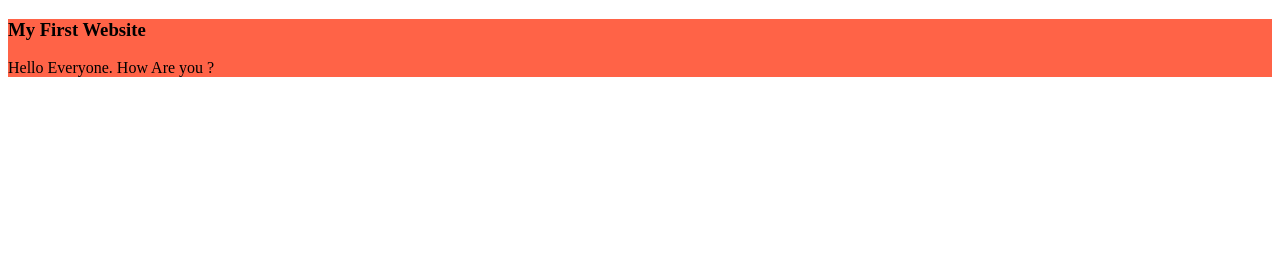
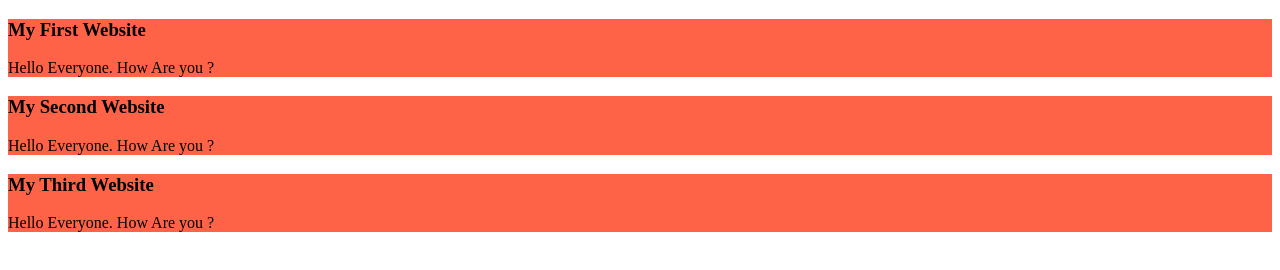
Before and after one commit to jubairae10/my-simple-website, a plain HTML site: page index.html in a window 1280 px wide. Drawn offline with Linux system fonts and the light colour scheme.

Commit message:
added the second and third blog

```diff
--- a/index.html
+++ b/index.html
@@ -11,5 +11,13 @@
         <h3>My First Website</h3>
         <p>Hello Everyone. How Are you ?</p>
     </div>
+        <div>
+        <h3>My Second Website</h3>
+        <p>Hello Everyone. How Are you ?</p>
+    </div>
+        <div>
+        <h3>My Third Website</h3>
+        <p>Hello Everyone. How Are you ?</p>
+    </div>
 </body>
 </html>
--- a/styles/blog.css
+++ b/styles/blog.css
@@ -1,4 +1,5 @@
 div{
     background-color: tomato;
     padding: 10;
+    margin-bottom: 10px;
 }
```
